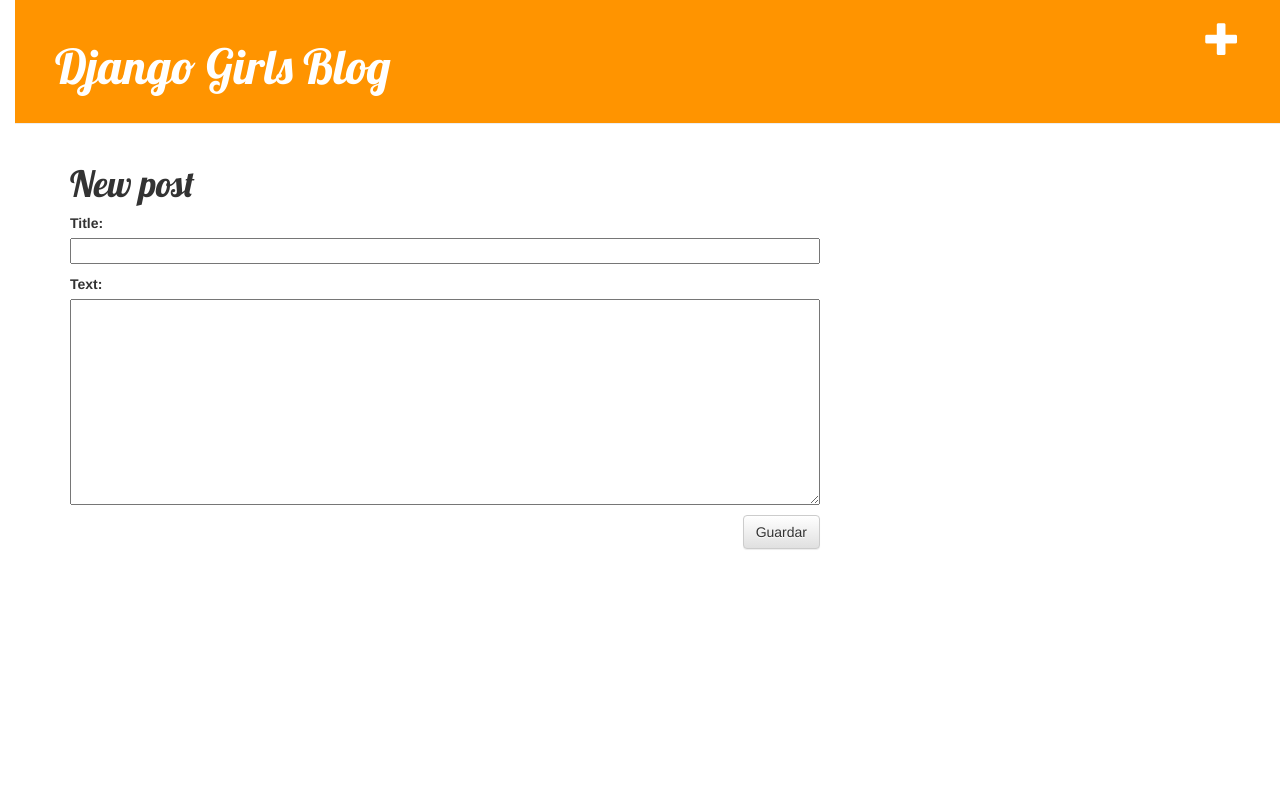
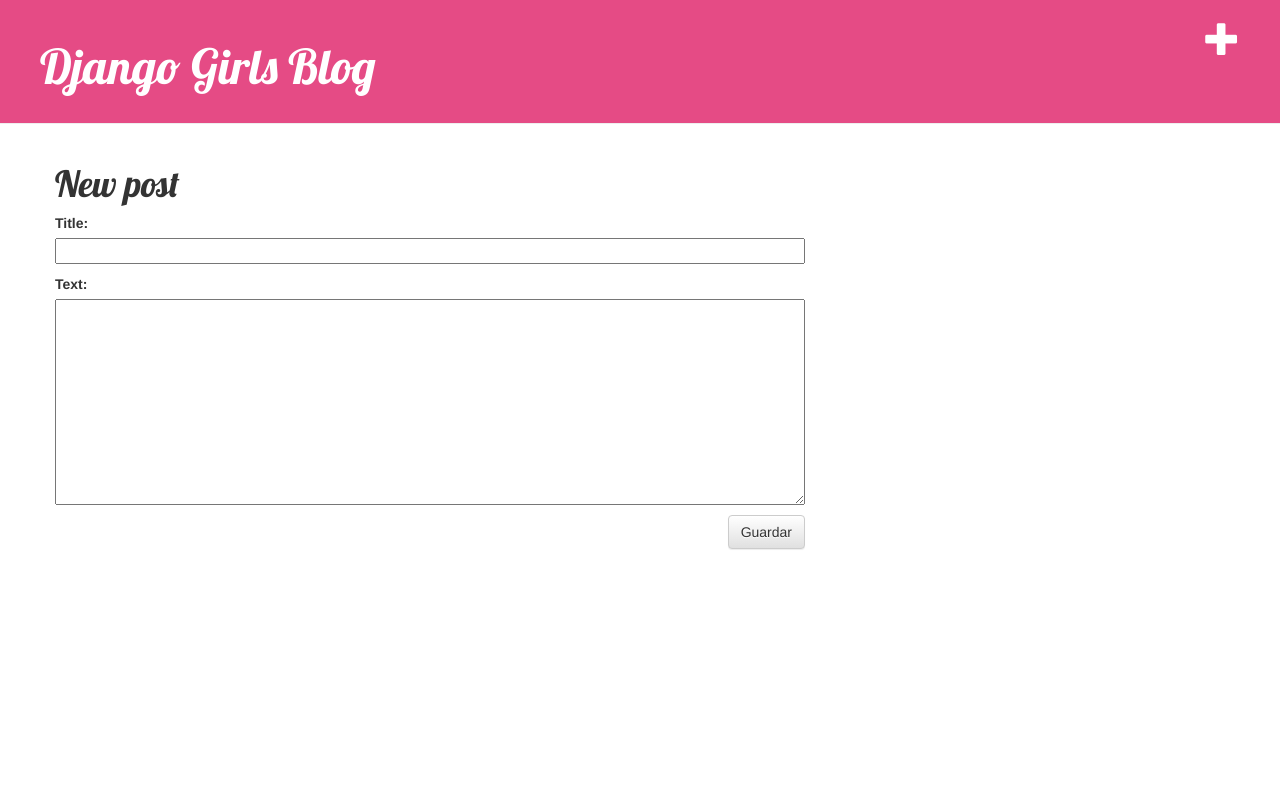
Before and after one commit to JulianaRGiacomo/my-first-blog, a Django app: page /post/new/ in a window 1280 px wide. Run offline with Django 3.2, Linux system fonts and the light colour scheme; some libraries are stand-ins or nearby versions.

Commit message:
New color

```diff
--- a/blog/static/css/blog.css
+++ b/blog/static/css/blog.css
@@ -1,12 +1,5 @@
-h1 a {
-    color: #FCA205;
-    font-family: 'Lobster';
-}
-body {
-    padding-left: 15px;
-}
 .page-header {
-    background-color: #ff9400;
+    background-color: #E54B85;
     margin-top: 0;
     padding: 20px 20px 20px 40px;
 }
@@ -50,5 +43,5 @@
 }
 
 .post h1 a, .post h1 a:visited {
-    color: #000000;
+    color: #BD0249;
 }
```
